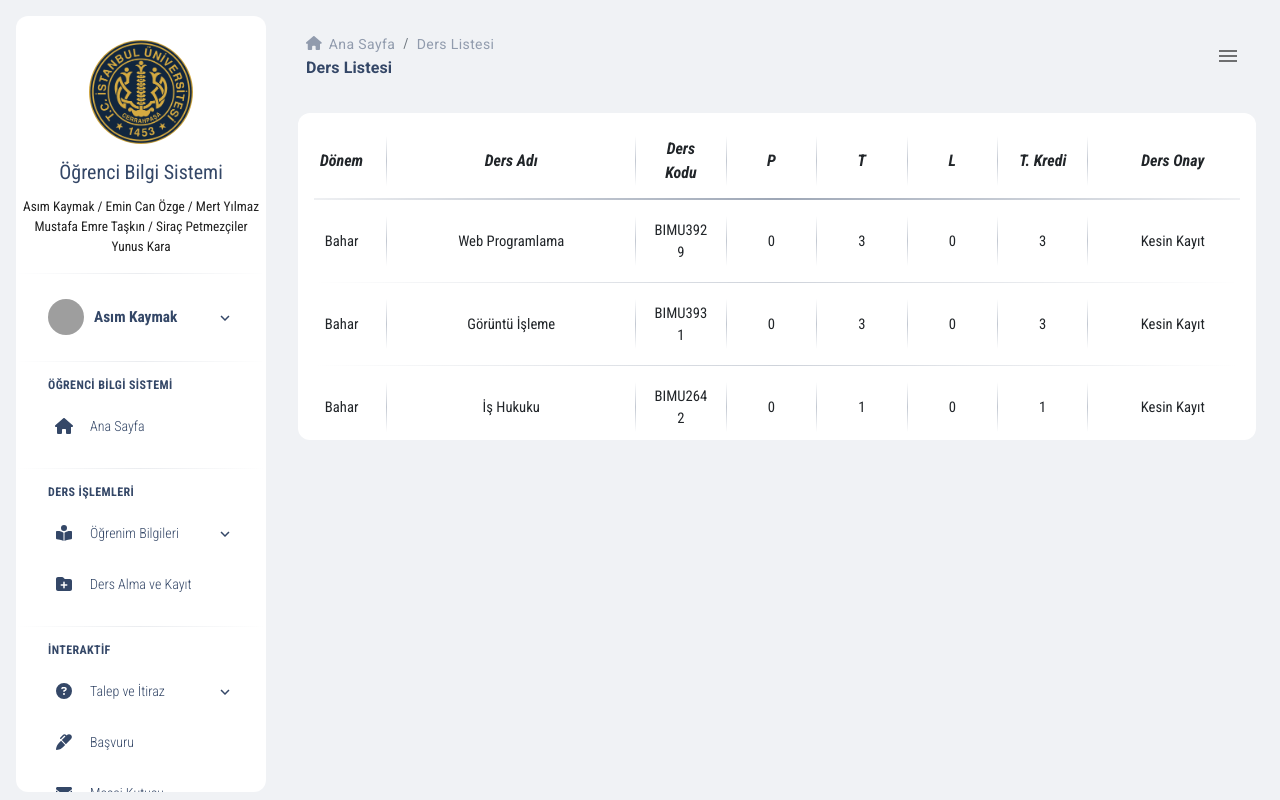
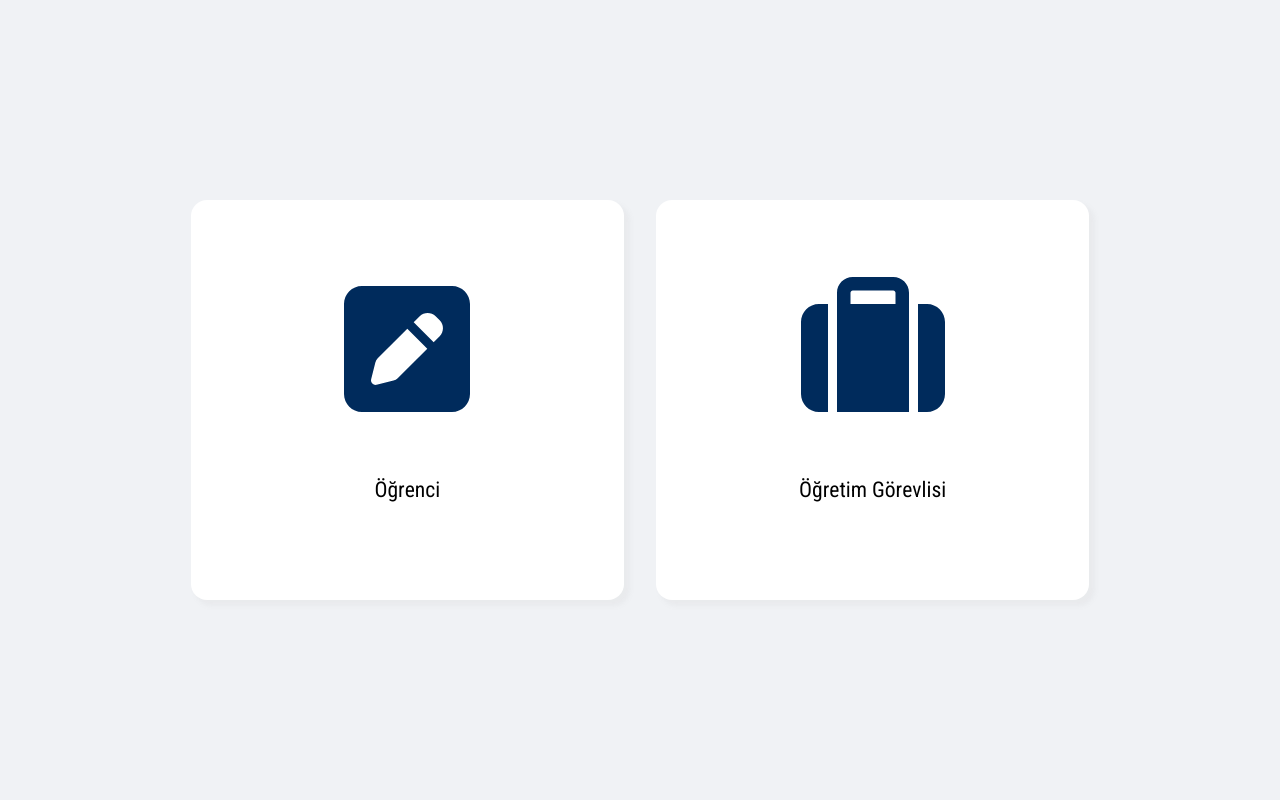
Before and after one commit to asimkymk/university-student-information-system, a Next.js app: page /lectureList in a window 1280 px wide. Built offline with nearby package versions, Linux system fonts and the light colour scheme; grey boxes are pictures that could not be loaded.

Commit message:
Ders Listesi eklendi

```diff
--- a/pages/lectureList.js
+++ b/pages/lectureList.js
@@ -1,12 +1,56 @@
 //TODO : TABLE TASARIMI
 
-import React from "react";
 import Layout from "../components/Layout/Layout";
 import Head from "next/head";
 import styles from "../styles/RequestAndObjection.module.css";
+import React, { useState, useEffect } from "react";
+import AppConstant from "../connect/app_constants";
+import Portal from "./loginportal";
+
+export default function LectureList() {
+    const [loading, setLoading] = useState(true);
+    const [error, setError] = useState(false);
+    const [lectureList, setlectureList] = useState([]);
+    if (AppConstant.isLogged) {
+        const requestOptions = {
+            method: "POST",
+            headers: {
+                "content-type": "application/json",
+                Accept: "application/json",
+                token: AppConstant.token,
+            },
+            body: JSON.stringify({ tcNo: "45262969542" }),
+        };
+        useEffect(() => {
+            const fetchData = () => {
+                fetch("http://localhost:3001/lectureList", requestOptions)
+                    .then((response) => {
+                        if (response.status >= 200 && response.status < 300) {
+                            setLoading(false);
+                            return response.json();
+                        } else {
+                            throw new Error("Error: Could not fetch the data");
+                        }
+                    })
+                    .then((posts) => {
+                        setlectureList(posts.data);
+                    })
+                    .catch((e) => {
+                        setError(true);
+                        setLoading(false);
+                    });
+            };
+            fetchData();
+        }, []);
+        if (loading) {
+            return <h3>Loading ...</h3>;
+        }
+
+        if (error) {
+            return <h3>Error in the API call itself ...</h3>;
+        }
 
 
-export default function LectureList() {
         return (
             <>
 
@@ -73,150 +117,65 @@ export default function LectureList() {
                         </div>
 
                         <div className={`${styles.horizontalLine2}`}></div>
-
+                        {lectureList.map((i) => (
+                            <>
                                 <div id="1" className={`row ${styles.row}`}>
                                     <div name="derskodu" className={`col-1 my-auto ${styles.rows}`}>
-                            Bahar
+                                        {i.donem}
+
                                     </div>
                                     <div className={`${styles.mycol} my-auto`}>
                                         <div className={`${styles.verticalLine}`}></div>
                                     </div>
                                     <div name="dersadi" className={`col-3 my-auto ${styles.rows}`}>
-                            Web Programlama
+                                        {i.dersAdi}
                                     </div>
                                     <div className={`${styles.mycol} my-auto`}>
                                         <div className={`${styles.verticalLine}`}></div>
                                     </div>
                                     <div name="derskodu" className={`col-1 my-auto ${styles.rows}`}>
-                            BIMU3929
+                                        {i.dersKodu}
                                     </div>
                                     <div className={`${styles.mycol} my-auto`}>
                                         <div className={`${styles.verticalLine}`}></div>
                                     </div>
                                     <div name="dersp" className={`col-1 my-auto ${styles.rows}`}>
-                            0
+                                        {i.p}
+
                                     </div>
                                     <div className={`${styles.mycol} my-auto`}>
                                         <div className={`${styles.verticalLine}`}></div>
                                     </div>
                                     <div name="derst" className={`col-1 my-auto ${styles.rows}`}>
-                            3
+                                        {i.t}
+
                                     </div>
                                     <div className={`${styles.mycol} my-auto`}>
                                         <div className={`${styles.verticalLine}`}></div>
                                     </div>
                                     <div name="dersl" className={`col-1 my-auto ${styles.rows}`}>
-                            0
+                                        {i.l}
+
                                     </div>
                                     <div className={`${styles.mycol} my-auto`}>
                                         <div className={`${styles.verticalLine}`}></div>
                                     </div>
                                     <div name="toplamkredi" className={`col-1 my-auto ${styles.rows}`}>
-                            3
+                                        {i.toplamKredi}
+
                                     </div>
                                     <div className={`${styles.mycol} my-auto`}>
                                         <div className={`${styles.verticalLine}`}></div>
                                     </div>
                                     <div name="dersonay" className={`col-2 my-auto ${styles.rows}`}>
-                            Kesin Kayıt
+                                        {i.onay}
+
                                     </div>
                                 </div>
                                 <div className={`${styles.horizontalLine}`}></div>
-                    <div id="2" className={`row ${styles.row}`}>
-                        <div name="derskodu" className={`col-1 my-auto ${styles.rows}`}>
-                            Bahar
-                        </div>
-                        <div className={`${styles.mycol} my-auto`}>
-                            <div className={`${styles.verticalLine}`}></div>
-                        </div>
-                        <div name="dersadi" className={`col-3 my-auto ${styles.rows}`}>
-                            Görüntü İşleme
-                        </div>
-                        <div className={`${styles.mycol} my-auto`}>
-                            <div className={`${styles.verticalLine}`}></div>
-                        </div>
-                        <div name="derskodu" className={`col-1 my-auto ${styles.rows}`}>
-                            BIMU3931
-                        </div>
-                        <div className={`${styles.mycol} my-auto`}>
-                            <div className={`${styles.verticalLine}`}></div>
-                        </div>
-                        <div name="dersp" className={`col-1 my-auto ${styles.rows}`}>
-                            0
-                        </div>
-                        <div className={`${styles.mycol} my-auto`}>
-                            <div className={`${styles.verticalLine}`}></div>
-                        </div>
-                        <div name="derst" className={`col-1 my-auto ${styles.rows}`}>
-                            3
-                        </div>
-                        <div className={`${styles.mycol} my-auto`}>
-                            <div className={`${styles.verticalLine}`}></div>
-                        </div>
-                        <div name="dersl" className={`col-1 my-auto ${styles.rows}`}>
-                            0
-                        </div>
-                        <div className={`${styles.mycol} my-auto`}>
-                            <div className={`${styles.verticalLine}`}></div>
-                        </div>
-                        <div name="toplamkredi" className={`col-1 my-auto ${styles.rows}`}>
-                            3
-                        </div>
-                        <div className={`${styles.mycol} my-auto`}>
-                            <div className={`${styles.verticalLine}`}></div>
-                        </div>
-                        <div name="dersonay" className={`col-2 my-auto ${styles.rows}`}>
-                            Kesin Kayıt
-                        </div>
-                    </div>
-                    <div className={`${styles.horizontalLine}`}></div>
-                    <div id="3" className={`row ${styles.row}`}>
-                        <div name="derskodu" className={`col-1 my-auto ${styles.rows}`}>
-                            Bahar
-                        </div>
-                        <div className={`${styles.mycol} my-auto`}>
-                            <div className={`${styles.verticalLine}`}></div>
-                        </div>
-                        <div name="dersadi" className={`col-3 my-auto ${styles.rows}`}>
-                            İş Hukuku
-                        </div>
-                        <div className={`${styles.mycol} my-auto`}>
-                            <div className={`${styles.verticalLine}`}></div>
-                        </div>
-                        <div name="derskodu" className={`col-1 my-auto ${styles.rows}`}>
-                            BIMU2642
-                        </div>
-                        <div className={`${styles.mycol} my-auto`}>
-                            <div className={`${styles.verticalLine}`}></div>
-                        </div>
-                        <div name="dersp" className={`col-1 my-auto ${styles.rows}`}>
-                            0
-                        </div>
-                        <div className={`${styles.mycol} my-auto`}>
-                            <div className={`${styles.verticalLine}`}></div>
-                        </div>
-                        <div name="derst" className={`col-1 my-auto ${styles.rows}`}>
-                            1
-                        </div>
-                        <div className={`${styles.mycol} my-auto`}>
-                            <div className={`${styles.verticalLine}`}></div>
-                        </div>
-                        <div name="dersl" className={`col-1 my-auto ${styles.rows}`}>
-                            0
-                        </div>
-                        <div className={`${styles.mycol} my-auto`}>
-                            <div className={`${styles.verticalLine}`}></div>
-                        </div>
-                        <div name="toplamkredi" className={`col-1 my-auto ${styles.rows}`}>
-                            1
-                        </div>
-                        <div className={`${styles.mycol} my-auto`}>
-                            <div className={`${styles.verticalLine}`}></div>
-                        </div>
-                        <div name="dersonay" className={`col-2 my-auto ${styles.rows}`}>
-                            Kesin Kayıt
-                        </div>
-                    </div>
+                            </>
+                        ))
+                        }
                     </div>
 
 
@@ -225,4 +184,9 @@ export default function LectureList() {
             </>
         );
 
+
+    } else {
+        return <Portal></Portal>;
     }
+
+}
```
Also changed, not shown: 2 other files (tests, documents, lock files or other folders). Lines whose indentation alone changed are shown as unchanged.
